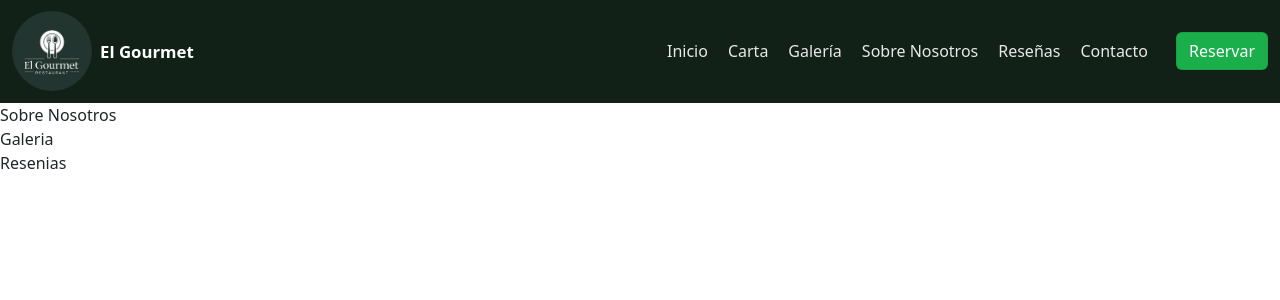
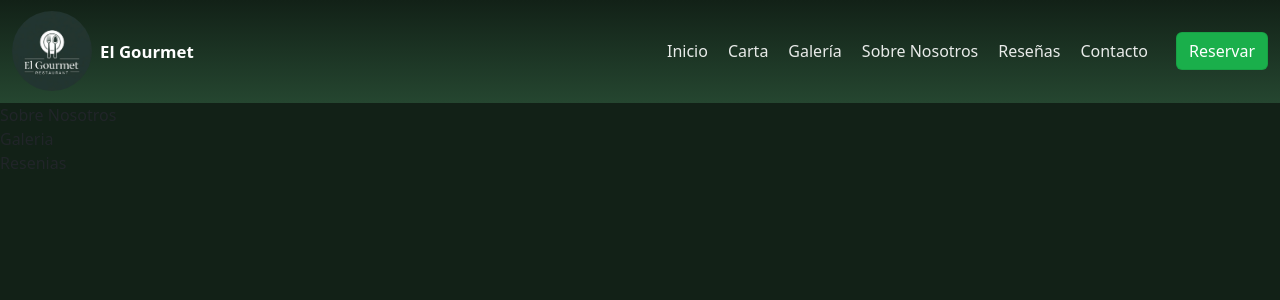
Before and after one commit to Zlauta/Front-P3, a React (Vite) app: page / in a window 1280 px wide. Shown: the top 300 px of the page. Built offline with nearby package versions, Linux system fonts and the light colour scheme.

Commit message:
style(layout): apply global background color

```diff
--- a/src/index.css
+++ b/src/index.css
@@ -0,0 +1,6 @@
+body {
+  background-color: #122117;
+  margin: 0;
+  padding: 0;
+  min-height: 100vh;
+}
--- a/src/layout/header.css
+++ b/src/layout/header.css
@@ -1,4 +1,4 @@
-/* Header navbar styles using the color palette provided by the user */
+
 :root{
   --green-dark: #122117; /* rgb(18,33,23) */
   --green-light: #1aaf4b; /* rgb(26,175,75) */
@@ -7,7 +7,8 @@
 }
 
 .header-navbar{
-  background: var(--green-dark);
+  background:linear-gradient(180deg,var(--green-dark) 0%,var(--green-transparent) 100%);
+  color:var(--white);
   padding-top: 0.4rem;
   padding-bottom: 0.4rem;
 }
@@ -16,8 +17,8 @@
   width: 80px;
   height: 80px;
   object-fit: cover;
-  border-radius: 50%; /* round */
-  background: transparent; /* remove boxed background */
+  border-radius: 50%;
+  background: transparent;
   padding: 0;
 }
 
@@ -47,7 +48,7 @@
   color: var(--white);
 }
 
-/* Small screens tweaks */
+
 @media (max-width: 991px){
   .brand-text{ display: none; }
   .btn-cta{ width: 100%; margin-top: 0.5rem; }
--- a/src/pages/admin/Menu.jsx
+++ b/src/pages/admin/Menu.jsx
@@ -1,5 +1,7 @@
+import FormCreateMenu from "../../components/MenuAdmin/FormCreateMenu.jsx";
+
 const Menu = () => {
-  return <div>Menu</div>;
+  return <><FormCreateMenu /></>;
 };
 
 export default Menu;
```
Also changed, not shown: src/components/admin/loquesea.jsx (deleted), src/components/auth/loquesea.jsx (deleted), src/components/home/loquesea.jsx (deleted), src/components/loquesea.jsx (deleted).
